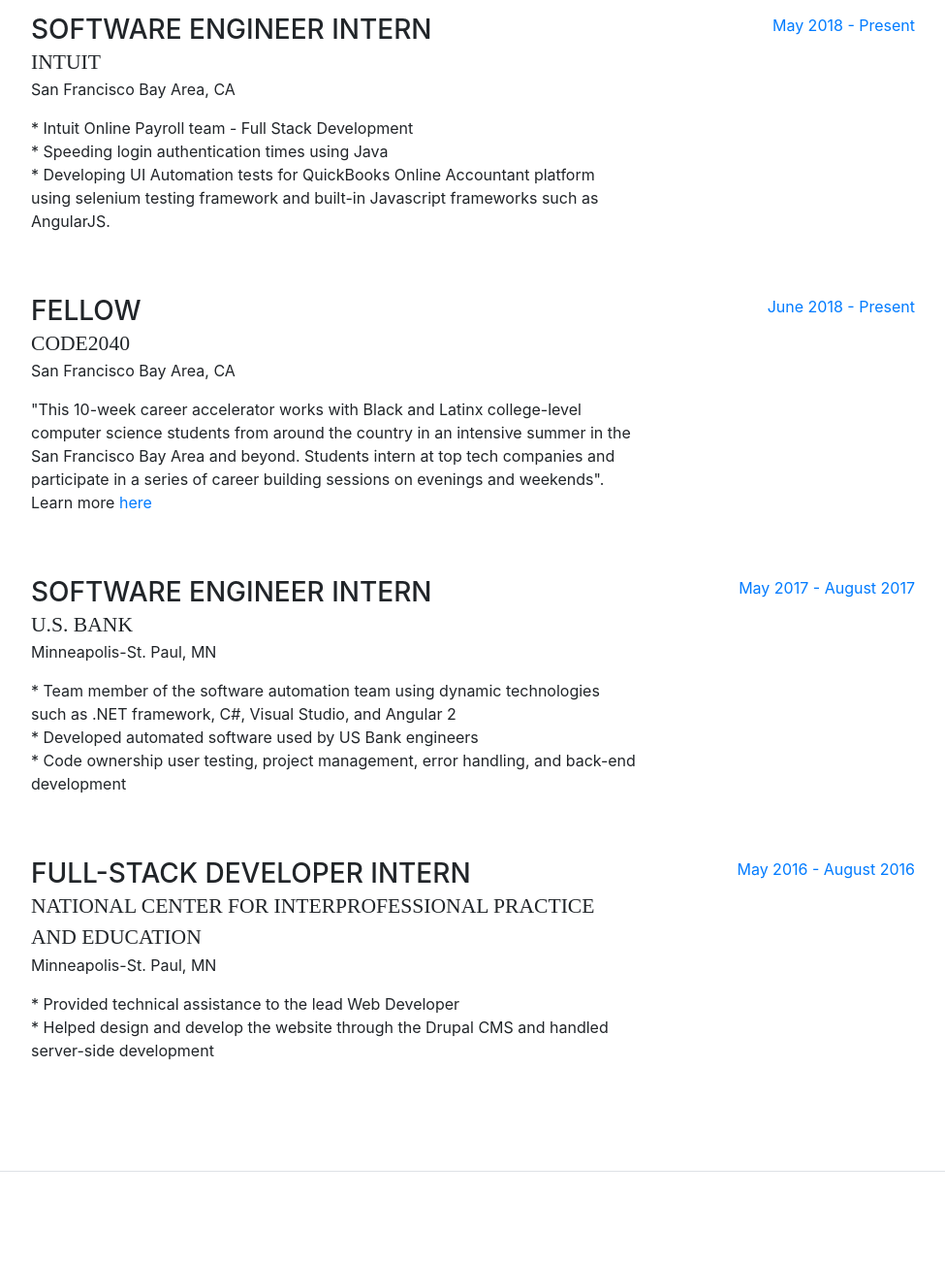
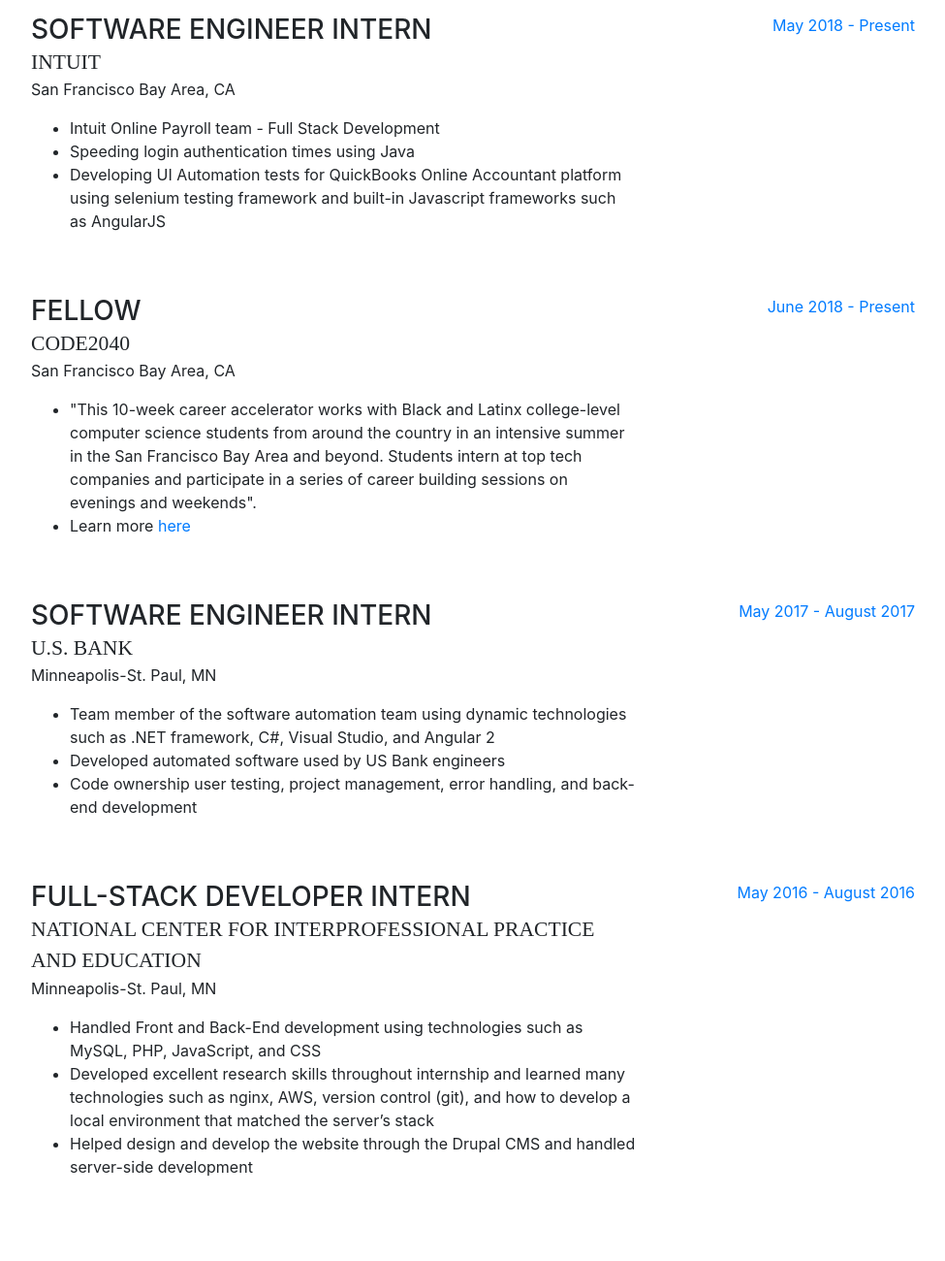
Before and after one commit to abdihashii/abdirahmanhaji.com, a website with bundled scripts: page index.html in a window 1280 px wide. Shown: the part 920-2220 px from the top of the page at 97% size, without its empty margins (288-1263 px from the left). Built offline with nearby package versions, Linux system fonts and the light colour scheme; a web font is replaced by a local one.

Commit message:
Nexus decription update. TODO: Add courses to Education section

```diff
--- a/index.html
+++ b/index.html
@@ -127,13 +127,17 @@
               <h3 class="mb-0">Software Engineer Intern</h3>
               <div class="subheading mb-0">Intuit</div>
               <p>San Francisco Bay Area, CA</p>
-              <p>
-                * Intuit Online Payroll team - Full Stack Development
-                <br />
-                * Speeding login authentication times using Java
-                <br />
-                * Developing UI Automation tests for QuickBooks Online Accountant platform using selenium testing framework and built-in Javascript frameworks such as AngularJS.
-              </p>
+              <ul>
+                <li>
+                  Intuit Online Payroll team - Full Stack Development
+                </li>
+                <li>
+                  Speeding login authentication times using Java
+                </li>
+                <li>
+                  Developing UI Automation tests for QuickBooks Online Accountant platform using selenium testing framework and built-in Javascript frameworks such as AngularJS
+                </li>
+              </ul>
             </div>
             <div class="resume-date text-md-right">
               <span class="text-primary">May 2018 - Present</span>
@@ -145,14 +149,17 @@
               <h3 class="mb-0">Fellow</h3>
               <div class="subheading mb-0">Code2040 </div>
               <p>San Francisco Bay Area, CA</p>
-              <p>
-                "This 10-week career accelerator works with Black and Latinx college-level computer science students
-                from around the country in an intensive summer in the San Francisco Bay Area and beyond.
-                Students intern at top tech companies and participate in a series of career building sessions
-                on evenings and weekends".
-                <br />
-                Learn more <a href="code2040.org">here</a>
-              </p>
+              <ul>
+                <li>
+                  "This 10-week career accelerator works with Black and Latinx college-level computer science students
+                  from around the country in an intensive summer in the San Francisco Bay Area and beyond.
+                  Students intern at top tech companies and participate in a series of career building sessions
+                  on evenings and weekends".
+                </li>
+                <li>
+                  Learn more <a href="code2040.org">here</a>
+                </li>
+              </ul>
             </div>
             <div class="resume-date text-md-right">
               <span class="text-primary">June 2018 - Present</span>
@@ -164,13 +171,17 @@
               <h3 class="mb-0">Software Engineer Intern</h3>
               <div class="subheading mb-0">U.S. Bank</div>
               <p>Minneapolis-St. Paul, MN</p>
-              <p>
-                  * Team member of the software automation team using dynamic technologies such as .NET framework, C#, Visual Studio, and Angular 2
-                  <br />
-                  * Developed automated software used by US Bank engineers
-                  <br />
-                  * Code ownership user testing, project management, error handling, and back-end development
-              </p>
+              <ul>
+                  <li>
+                    Team member of the software automation team using dynamic technologies such as .NET framework, C#, Visual Studio, and Angular 2
+                  </li>
+                  <li>
+                    Developed automated software used by US Bank engineers
+                  </li>
+                  <li>
+                    Code ownership user testing, project management, error handling, and back-end development
+                  </li>
+              </ul>
             </div>
             <div class="resume-date text-md-right">
               <span class="text-primary">May 2017 - August 2017</span>
@@ -182,11 +193,18 @@
               <h3 class="mb-0">Full-Stack Developer Intern</h3>
               <div class="subheading mb-0">National Center for Interprofessional Practice and Education</div>
               <p>Minneapolis-St. Paul, MN</p>
-              <p>
-                  * Provided technical assistance to the lead Web Developer
-                  <br />
-                  * Helped design and develop the website through the Drupal CMS and handled server-side development
-              </p>
+              <ul>
+                  <li>
+                    Handled Front and Back-End development using technologies such as MySQL, PHP, JavaScript, and CSS
+                  </li>
+                  <li>
+                    Developed excellent research skills throughout internship and learned many technologies such as nginx,
+                    AWS, version control (git), and how to develop a local environment that matched the server’s stack
+                  </li>
+                  <li>
+                    Helped design and develop the website through the Drupal CMS and handled server-side development
+                  </li>
+              </ul>
             </div>
             <div class="resume-date text-md-right">
               <span class="text-primary">May 2016 - August 2016</span>
```
